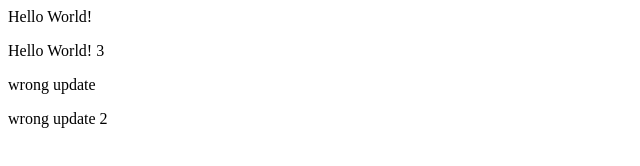
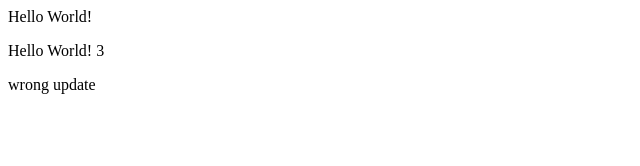
Before and after one commit to felipecembranelliorg/git-exercise, a plain HTML site: page index.html in a window 1280 px wide. Shown: the whole page, without its empty margins (0-640 px from the left). Drawn offline with Linux system fonts and the light colour scheme.

Commit message:
reverting wrong update 2

```diff
--- a/index.html
+++ b/index.html
@@ -3,6 +3,5 @@
 	<p>Hello World!</p>
     <p>Hello World! 3</p>
     <p>wrong update</p>
-    <p>wrong update 2</p>
   </body>
 </html>
```
